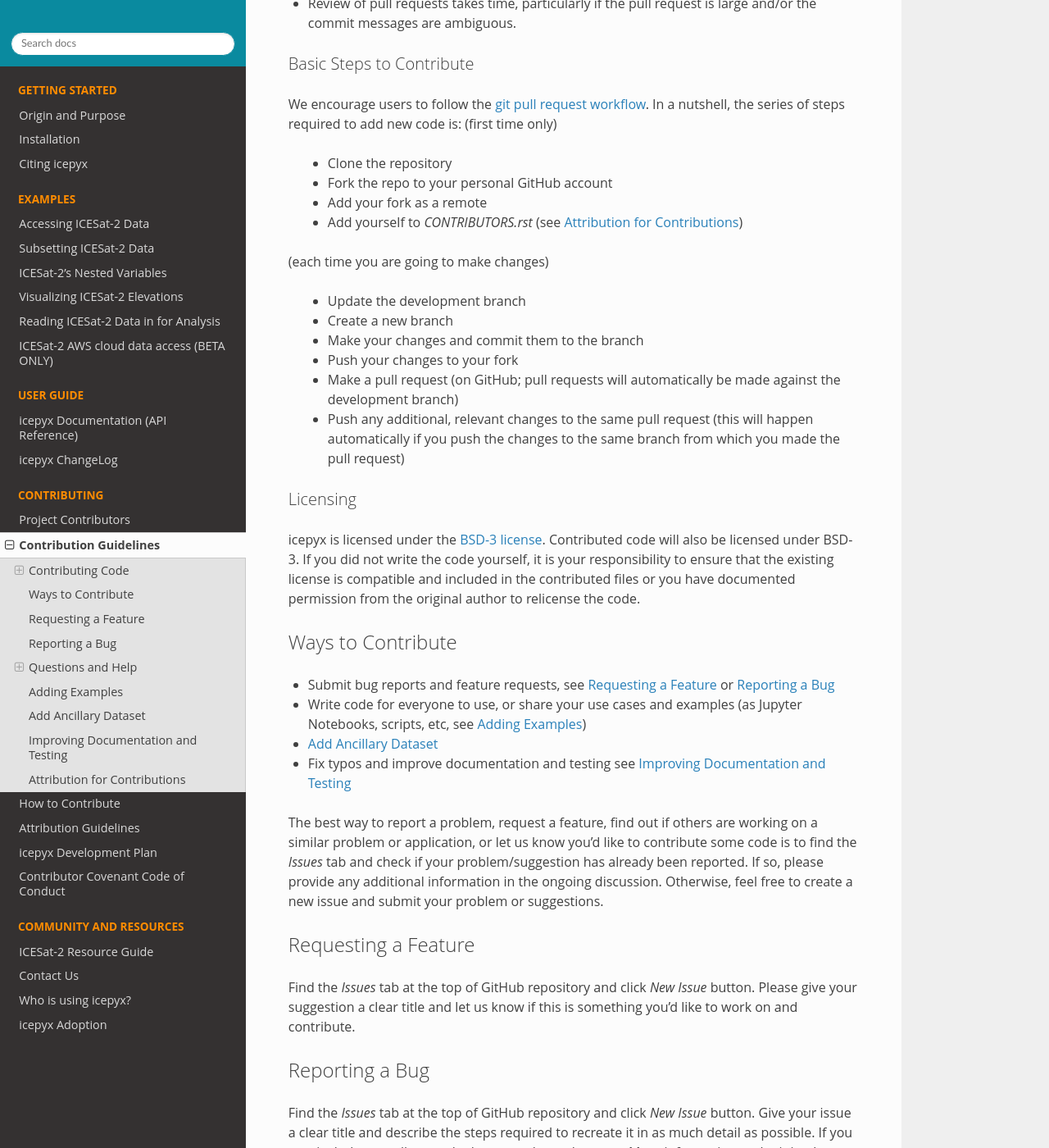
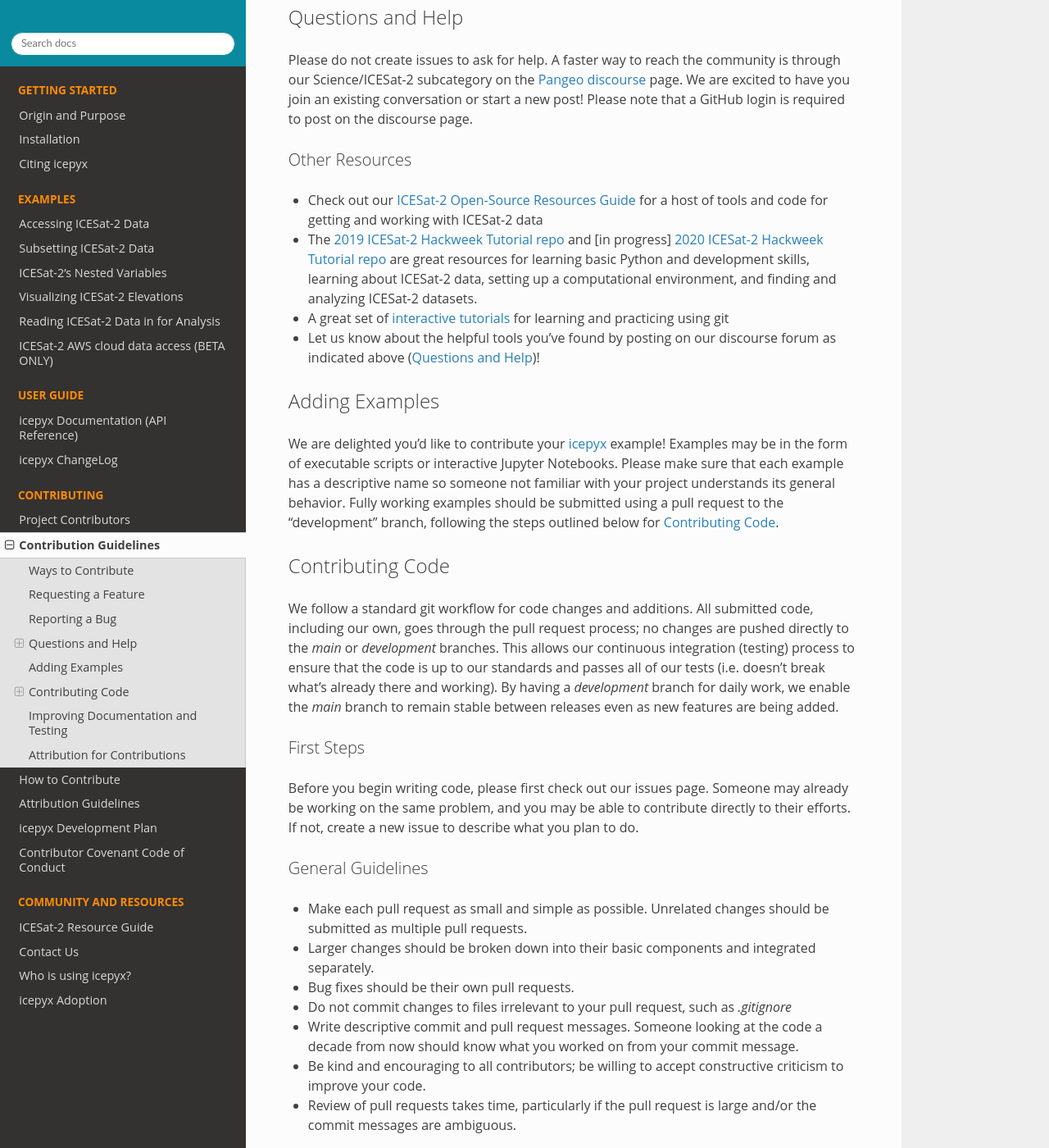
Before and after one commit to icesat2py/icepyx, a Sphinx documentation site: the page built from doc/source/contributing/contribution_guidelines.rst, in a window 1280 px wide and 1400 px high, scrolled down 1056 px. Shown: the whole window at 82% size. Built offline with Sphinx 7.4.7 and the Read the Docs theme 2.0.0, drawn with Linux system fonts in a browser that asks for light colours; the version number could not be read and is left out; some of the changed text lies outside the part shown.

Commit message:
removed redundant material

```diff
--- a/doc/source/contributing/contribution_guidelines.rst
+++ b/doc/source/contributing/contribution_guidelines.rst
@@ -8,61 +8,17 @@
 .. |Contributor Covenant| image:: https://img.shields.io/badge/Contributor%20Covenant-v2.0%20adopted-ff69b4.svg
    :target: ../../../code_of_conduct.md
 
-Contributing Code
------------------
-We follow a standard git workflow for code changes and additions.
-All submitted code, including our own, goes through the pull request process;
-no changes are pushed directly to the *main* or *development* branches.
-This allows our continuous integration (testing) process to ensure that the code is up to our standards and passes all of our tests (i.e. doesn't break what's already there and working).
-By having a *development* branch for daily work, we enable the *main* branch to remain stable between releases even as new features are being added.
-
-First Steps
-^^^^^^^^^^^
-Before you begin writing code, please first check out our *Issues* tab. Someone may already be working on the same problem, and you may be able to contribute directly to their efforts. If not, create a new issue to describe what you plan to do.
-
-General Guidelines
-^^^^^^^^^^^^^^^^^^
-
-- Make each pull request as small and simple as possible. Unrelated changes should be submitted as multiple pull requests.
-- Larger changes should be broken down into their basic components and integrated separately.
-- Bug fixes should be their own pull requests.
-- Do not commit changes to files irrelevant to your pull request, such as `.gitignore`
-- Write descriptive commit and pull request messages. Someone looking at the code a decade from now should know what you worked on from your commit message.
-- Be kind and encouraging to all contributors; be willing to accept constructive criticism to improve your code.
-- Review of pull requests takes time, particularly if the pull request is large and/or the commit messages are ambiguous.
-
-Basic Steps to Contribute
-^^^^^^^^^^^^^^^^^^^^^^^^^
-We encourage users to follow the `git pull request workflow <https://www.asmeurer.com/git-workflow/>`_. In a nutshell, the series of steps required to add new code is:
-(first time only)
-
- - Clone the repository
- - Fork the repo to your personal GitHub account
- - Add your fork as a remote
- - Add yourself to `CONTRIBUTORS.rst` (see `Attribution for Contributions`_)
-
-(each time you are going to make changes)
-
- - Update the development branch
- - Create a new branch
- - Make your changes and commit them to the branch
- - Push your changes to your fork
- - Make a pull request (on GitHub; pull requests will automatically be made against the development branch)
- - Push any additional, relevant changes to the same pull request (this will happen automatically if you push the changes to the same branch from which you made the pull request)
-
-Licensing
-^^^^^^^^^
-icepyx is licensed under the `BSD-3 license <https://opensource.org/licenses/BSD-3-Clause>`_. Contributed code will also be licensed under BSD-3. If you did not write the code yourself, it is your responsibility to ensure that the existing license is compatible and included in the contributed files or you have documented permission from the original author to relicense the code.
 
 Ways to Contribute
 ------------------
 
-- Submit bug reports and feature requests, see `Requesting a Feature`_ or `Reporting a Bug`_
-- Write code for everyone to use, or share your use cases and examples (as Jupyter Notebooks, scripts, etc, see `Adding Examples`_)
-- `Add Ancillary Dataset`_
-- Fix typos and improve documentation and testing see  `Improving Documentation and Testing`_
+- Share your use cases and examples (as Jupyter Notebooks, scripts, etc.)
+- Submit bug reports and feature requests
+- Write code for everyone to use
+- Fix typos
+- Improve documentation and testing
 
-The best way to report a problem, request a feature, find out if others are working on a similar problem or application, or let us know you'd like to contribute some code is to find the *Issues* tab and check if your problem/suggestion has already been reported. If so, please provide any additional information in the ongoing discussion. Otherwise, feel free to create a new issue and submit your problem or suggestions.
+The best way to report a problem, request a feature, find out if others are working on a similar problem or application, or let us know you'd like to contribute is to find the *Issues* tab and check if your problem/suggestion has already been reported. If so, please provide any additional information in the ongoing discussion. Otherwise, feel free to create a new issue and submit your problem or suggestions.
 
 
 Requesting a Feature
@@ -83,22 +39,47 @@
 Other Resources
 ^^^^^^^^^^^^^^^
 - Check out our :ref:`ICESat-2 Open-Source Resources Guide<resource_ref_label>` for a host of tools and code for getting and working with ICESat-2 data
-- The ICESat-2 Hackweek Tutorial repositories are great resources for learning basic Python and development skills, learning about ICESat-2 data, setting up a computational environment, and finding and analyzing ICESat-2 datasets.
-    - 2019 repo: `<https://github.com/ICESAT-2HackWeek/ICESat2_hackweek_tutorials>`_
-    - 2020 repo: `<https://github.com/ICESAT-2HackWeek/2020_ICESat-2_Hackweek_Tutorials>`_
-    - 2022 Jupyter book: `<https://icesat-2.hackweek.io/intro.html>`_
+- The `2019 ICESat-2 Hackweek Tutorial repo <https://github.com/ICESAT-2HackWeek/ICESat2_hackweek_tutorials>`_ and [in progress] `2020 ICESat-2 Hackweek  Tutorial repo <https://github.com/ICESAT-2HackWeek/2020_ICESat-2_Hackweek_Tutorials>`_ are great resources for learning basic Python and development skills, learning about ICESat-2 data, setting up a computational environment, and finding and analyzing ICESat-2 datasets.
 - A great set of `interactive tutorials <https://learngitbranching.js.org>`_ for learning and practicing using git
 - Let us know about the helpful tools you've found by posting on our discourse forum as indicated above (`Questions and Help`_)!
 
 
 Adding Examples
 ---------------
-We are delighted you'd like to contribute your `icepyx <https://github.com/icesat2py/icepyx>`_ example! Examples may be in the form of executable scripts or interactive Jupyter Notebooks. Please make sure that each example has a descriptive name so someone not familiar with your project understands its general behavior. Fully working examples should be submitted using a pull request to the "development" branch, following the steps outlined above for `Contributing Code`_.
+We are delighted you'd like to contribute your `icepyx <https://github.com/icesat2py/icepyx>`_ example! Examples may be in the form of executable scripts or interactive Jupyter Notebooks. Please make sure that each example has a descriptive name so someone not familiar with your project understands its general behavior. Fully working examples should be submitted using a pull request to the "development" branch, following the steps outlined below for `Contributing Code`_.
 
 
-Add Ancillary Dataset
----------------------
-If you have an idea for a dataset that complements ICESat-2 data, please consider adding search and download capabilities through our QUEST module, which is written in object-oriented code and designed to allow easy incorporation of other datasets. Stay tuned for a tutorial on how to add your dataset.
+Contributing Code
+-----------------
+We follow a standard git workflow for code changes and additions.
+All submitted code, including our own, goes through the pull request process;
+no changes are pushed directly to the *main* or *development* branches.
+This allows our continuous integration (testing) process to ensure that the code is up to our standards and passes all of our tests (i.e. doesn't break what's already there and working).
+By having a *development* branch for daily work, we enable the *main* branch to remain stable between releases even as new features are being added.
+
+First Steps
+^^^^^^^^^^^
+Before you begin writing code, please first check out our issues page. Someone may already be working on the same problem, and you may be able to contribute directly to their efforts. If not, create a new issue to describe what you plan to do.
+
+General Guidelines
+^^^^^^^^^^^^^^^^^^
+
+- Make each pull request as small and simple as possible. Unrelated changes should be submitted as multiple pull requests.
+- Larger changes should be broken down into their basic components and integrated separately.
+- Bug fixes should be their own pull requests.
+- Do not commit changes to files irrelevant to your pull request, such as `.gitignore`
+- Write descriptive commit and pull request messages. Someone looking at the code a decade from now should know what you worked on from your commit message.
+- Be kind and encouraging to all contributors; be willing to accept constructive criticism to improve your code.
+- Review of pull requests takes time, particularly if the pull request is large and/or the commit messages are ambiguous.
+
+Basic Steps to Contribute
+^^^^^^^^^^^^^^^^^^^^^^^^^
+We encourage users to follow the `git pull request workflow <https://www.asmeurer.com/git-workflow/>`_. For more detailed steps, please see :ref:`How to Contribute<dev_guide_label>`.
+
+Licensing
+^^^^^^^^^
+icepyx is licensed under the `BSD-3 license <https://opensource.org/licenses/BSD-3-Clause>`_. Contributed code will also be licensed under BSD-3. If you did not write the code yourself, it is your responsibility to ensure that the existing license is compatible and included in the contributed files or you have documented permission from the original author to relicense the code.
+
 
 Improving Documentation and Testing
 -----------------------------------
```
